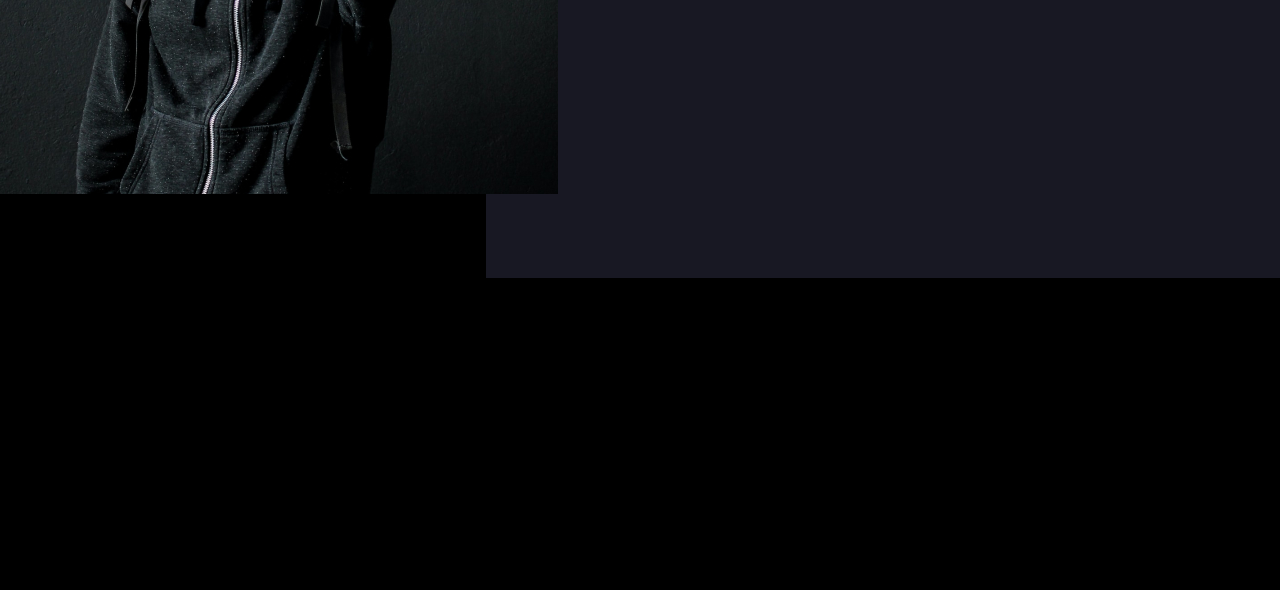
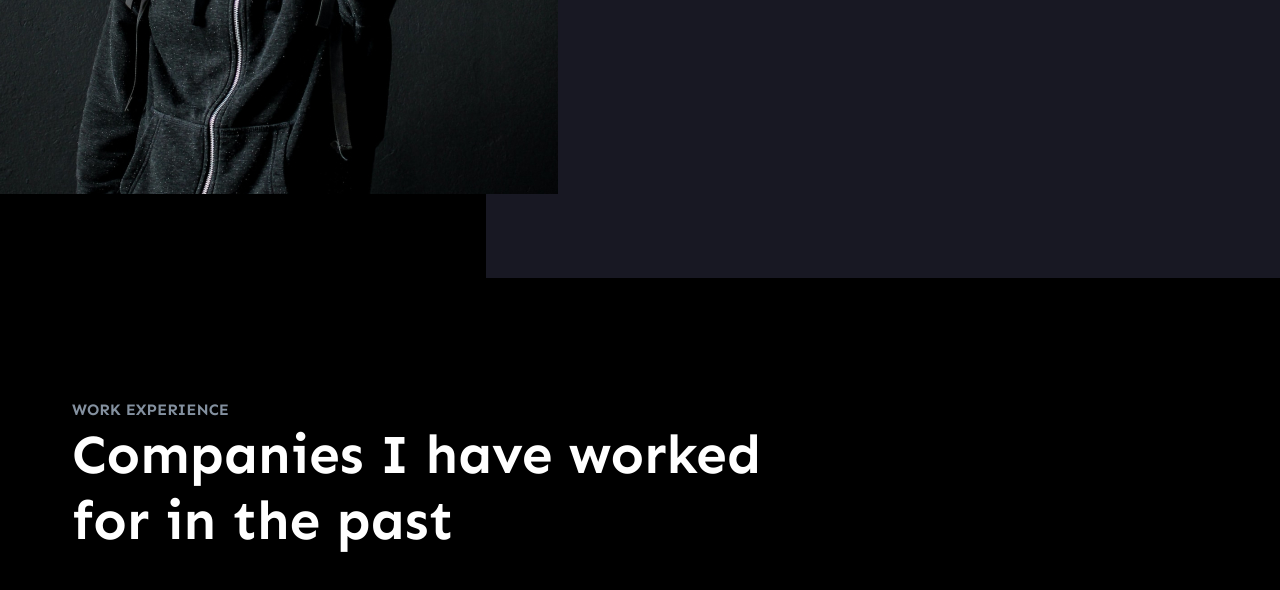
Before and after one commit to SergeyMalyuga/robin-js, a website built with Vite: page src/index.html in a window 1280 px wide. Shown: the part 622-1212 px from the top of the page. Before the commit the page ends 900 px from the top, so only its background shows below. Built offline with nearby package versions, Linux system fonts and the light colour scheme.

Commit message:
feat(Experience): создать компонент и подключить к home-page

```diff
--- /dev/null
+++ b/src/components/experience/Experience.module.scss
@@ -0,0 +1,10 @@
+@use '../../styles/variables' as variables;
+
+.experience {
+padding: 120px 0 144px;
+}
+
+.subtitle {
+  max-width: 690px;
+  width: 100%;
+}
--- /dev/null
+++ b/src/components/experience/Experience.ts
@@ -0,0 +1,14 @@
+import styles from './Experience.module.scss';
+
+export class Experience {
+  public render() {
+    return `
+<section class="${styles.experience}">
+<div class="container">
+     <h2 class="section-title section-title--small">work experience</h2>
+   <p class="section-subtitle ${styles.subtitle}">Companies I have worked for in the past</p>
+</div>
+</section>
+`
+  }
+}
--- a/src/components/hero/Hero.ts
+++ b/src/components/hero/Hero.ts
@@ -15,7 +15,7 @@ export class Hero {
 <p >I’m probably the most passionate designer you will ever get to work with. If you have a great project that needs some amazing skills, I’m your guy.</p>
 </div>
 </div>
-</section
+</section>
   `
   }
 }
--- a/src/constants/consts.ts
+++ b/src/constants/consts.ts
@@ -1,5 +1,5 @@
 export const Hooks = {
-  HEADER: '[data-hook="header"]',
+  EXPERIENCE: '[data-hook="experience"]',
   HERO: '[data-hook="hero"]',
   POPULAR: '[data-hook="popular"]',
   OFFERS: '[data-hook="offers"]',
--- a/src/main.ts
+++ b/src/main.ts
@@ -2,12 +2,14 @@ import './styles.scss';
 import {MainPage} from './pages/MainPage.ts';
 import {Header} from './components/header/Header.ts';
 import {Hero} from './components/hero/Hero.ts';
+import {Experience} from './components/experience/Experience.ts';
 
 document.addEventListener('DOMContentLoaded', () => {
   const container = document.getElementById('app') as HTMLElement;
   const header = new Header();
   const hero = new Hero();
-  const mainPage = new MainPage(container, {header, hero});
+  const experience = new Experience();
+  const mainPage = new MainPage(container, {header, hero, experience});
   mainPage.render();
 
   window.addEventListener('beforeunload', () => {
--- a/src/models/MainProps.ts
+++ b/src/models/MainProps.ts
@@ -1,7 +1,9 @@
 import type { Header } from '../components/header/Header.ts';
 import type {Hero} from '../components/hero/Hero.ts';
+import type {Experience} from '../components/experience/Experience.ts';
 
 export interface MainProps {
   header: Header;
   hero: Hero;
+  experience: Experience;
 }
--- a/src/pages/MainPage.ts
+++ b/src/pages/MainPage.ts
@@ -2,25 +2,29 @@ import type {DataHook} from '../types/DataHook.type.ts';
 import type {MainProps} from '../models/MainProps.ts';
 import type {Header} from '../components/header/Header.ts';
 import type {Hero} from '../components/hero/Hero.ts';
+import type {Experience} from '../components/experience/Experience.ts';
 
 export class MainPage {
   private container: HTMLElement;
   private header: Header;
   private hero: Hero;
+  private experience: Experience;
 
   public constructor(container: HTMLElement, props: MainProps) {
     this.container = container;
     this.header = props.header;
     this.hero = props.hero;
+    this.experience = props.experience;
   }
 
   public render(): void {
     this.container.innerHTML = `
-${this.header.render()}
+    ${this.header.render()}
     <main>
-    ${this.hero.render()}
-</main>
-    `;
+      ${this.hero.render()}
+      ${this.experience.render()}
+    </main>
+  `;
     this.header.init();
   }
 
--- a/src/styles.scss
+++ b/src/styles.scss
@@ -55,6 +55,24 @@ body {
   }
 }
 
+.section-title {
+  font-weight: 700;
+
+  &--small {
+    color: variables.$title-accent;
+    font-size: 16px;
+    line-height: 150%;
+    text-transform: uppercase;
+  }
+}
+
+.section-subtitle {
+  color: variables.$subtitle-main;
+  font-size: 55px;
+  font-weight: 700;
+  line-height: 66px;
+}
+
 .visually-hidden {
   position: absolute;
   width: 1px;
--- a/src/styles/_variables.scss
+++ b/src/styles/_variables.scss
@@ -24,6 +24,14 @@ $text-accent-purple: $purple;
 $text-accent-green: $green;
 $text-accent-pink: $pink;
 
+/* title */
+$title-accent: $gray-medium;
+$title-light: $white;
+$title-dark: $black;
+
+/* subtitle */
+$subtitle-main: $white;
+
 /* link */
 $link-bg-active: $purple;
 
```
